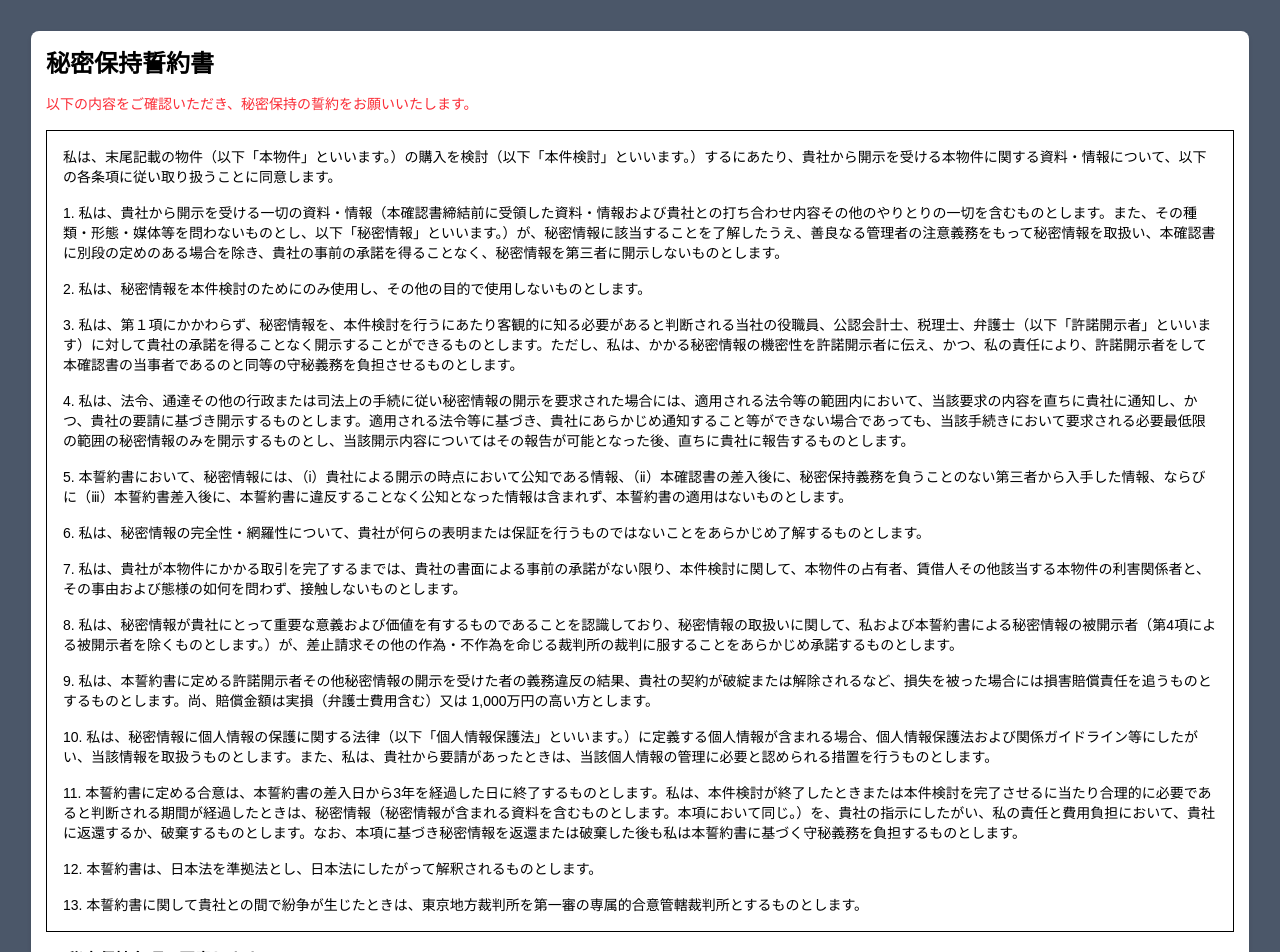
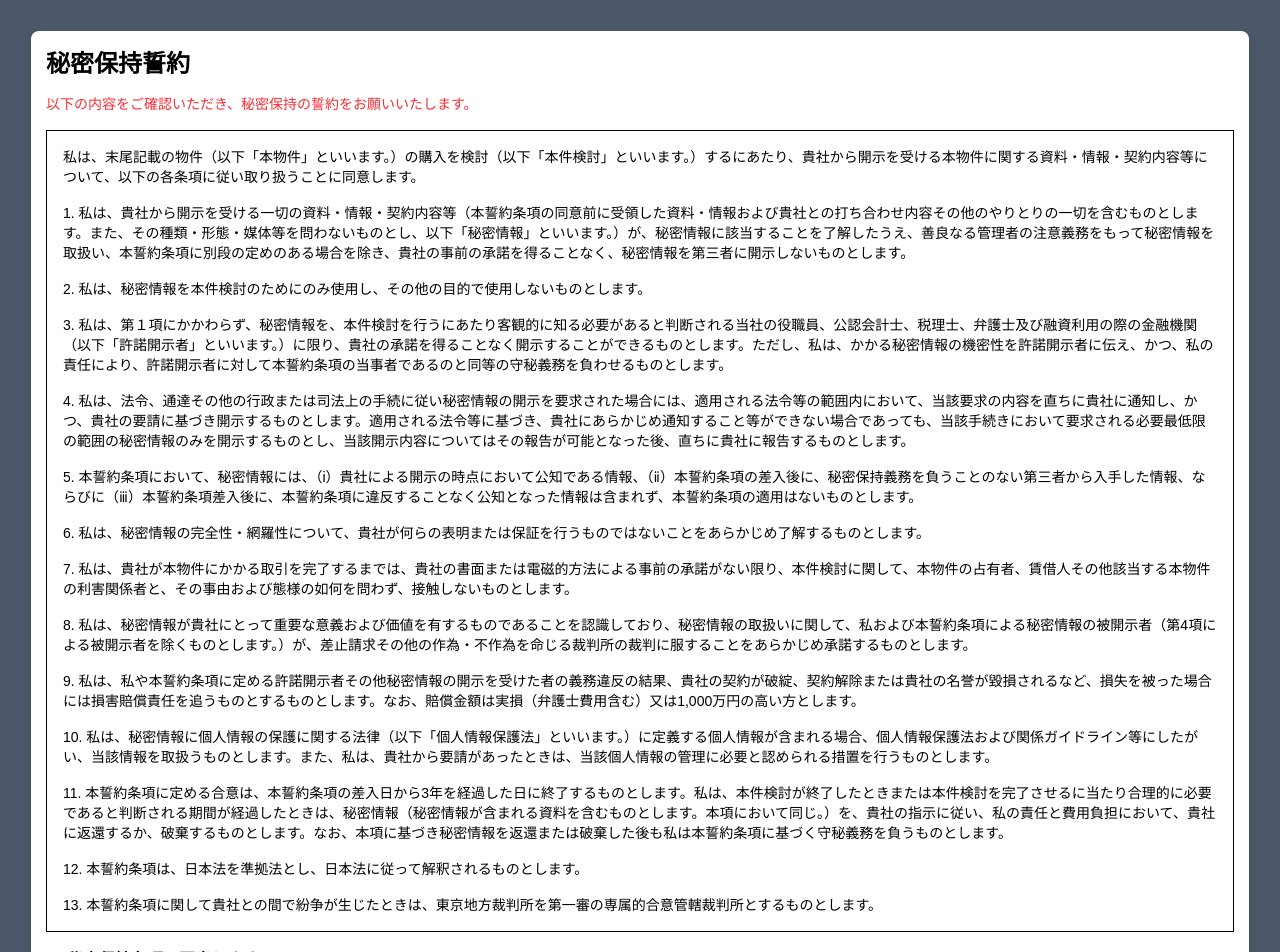
Before and after one commit to TechproAdmin/techpro-form, a Next.js app in the folder frontend/: page /ca in a window 1280 px wide. Shown: the top 952 px of the page. Built offline with nearby package versions, Linux system fonts and the light colour scheme; no server answers.

Commit message:
CAフォームの文言等を修正

```diff
--- a/frontend/src/app/ca/page.tsx
+++ b/frontend/src/app/ca/page.tsx
@@ -16,7 +16,7 @@ export default function CAForm() {
     const [showCAConfirmModal, setShowCAConfirmModal] = useState(false);
     const [formData, setFormData] = useState<CAFormData | null>(null);
     const formRef = useRef<HTMLFormElement>(null);
-
+    const [isSubmitting, setIsSubmitting] = useState(false);
     useEffect(() => {
         const fetchProperties = async () => {
           const properties = await GasApiService.getInstance().fetchProperties();
@@ -56,6 +56,7 @@ export default function CAForm() {
 
     const handleConfirm = async () => {
         if (formData) {
+        setIsSubmitting(true);
             try {
             const response = await GasApiService.getInstance().sendCAFormData(formData);
             if (response.status === "success") {
@@ -82,19 +83,19 @@ export default function CAForm() {
         <div className="ca-page">
         <div className="form-container">
 
-            <h1>秘密保持誓約書</h1>
+            <h1>秘密保持誓約</h1>
             <p className="text-sm text-red-500">
             以下の内容をご確認いただき、秘密保持の誓約をお願いいたします。
             </p>
 
             <div className="text-sm border p-4 my-4">
                 <p className="mb-4">
-                私は、末尾記載の物件（以下「本物件」といいます。）の購入を検討（以下「本件検討」といいます。）するにあたり、貴社から開示を受ける本物件に関する資料・情報について、以下の各条項に従い取り扱うことに同意します。
+                    私は、末尾記載の物件（以下「本物件」といいます。）の購入を検討（以下「本件検討」といいます。）するにあたり、貴社から開示を受ける本物件に関する資料・情報・契約内容等について、以下の各条項に従い取り扱うことに同意します。
                 </p>
 
                 <ol className="list-decimal list-inside space-y-4">
                 <li>
-                    私は、貴社から開示を受ける一切の資料・情報（本確認書締結前に受領した資料・情報および貴社との打ち合わせ内容その他のやりとりの一切を含むものとします。また、その種類・形態・媒体等を問わないものとし、以下「秘密情報」といいます。）が、秘密情報に該当することを了解したうえ、善良なる管理者の注意義務をもって秘密情報を取扱い、本確認書に別段の定めのある場合を除き、貴社の事前の承諾を得ることなく、秘密情報を第三者に開示しないものとします。
+                    私は、貴社から開示を受ける一切の資料・情報・契約内容等（本誓約条項の同意前に受領した資料・情報および貴社との打ち合わせ内容その他のやりとりの一切を含むものとします。また、その種類・形態・媒体等を問わないものとし、以下「秘密情報」といいます。）が、秘密情報に該当することを了解したうえ、善良なる管理者の注意義務をもって秘密情報を取扱い、本誓約条項に別段の定めのある場合を除き、貴社の事前の承諾を得ることなく、秘密情報を第三者に開示しないものとします。
                 </li>
 
                 <li>
@@ -102,7 +103,7 @@ export default function CAForm() {
                 </li>
 
                 <li>
-                    私は、第１項にかかわらず、秘密情報を、本件検討を行うにあたり客観的に知る必要があると判断される当社の役職員、公認会計士、税理士、弁護士（以下「許諾開示者」といいます）に対して貴社の承諾を得ることなく開示することができるものとします。ただし、私は、かかる秘密情報の機密性を許諾開示者に伝え、かつ、私の責任により、許諾開示者をして本確認書の当事者であるのと同等の守秘義務を負担させるものとします。
+                    私は、第１項にかかわらず、秘密情報を、本件検討を行うにあたり客観的に知る必要があると判断される当社の役職員、公認会計士、税理士、弁護士及び融資利用の際の金融機関（以下「許諾開示者」といいます。）に限り、貴社の承諾を得ることなく開示することができるものとします。ただし、私は、かかる秘密情報の機密性を許諾開示者に伝え、かつ、私の責任により、許諾開示者に対して本誓約条項の当事者であるのと同等の守秘義務を負わせるものとします。
                 </li>
 
                 <li>
@@ -110,7 +111,7 @@ export default function CAForm() {
                 </li>
 
                 <li>
-                    本誓約書において、秘密情報には、（i）貴社による開示の時点において公知である情報、（ⅱ）本確認書の差入後に、秘密保持義務を負うことのない第三者から入手した情報、ならびに（ⅲ）本誓約書差入後に、本誓約書に違反することなく公知となった情報は含まれず、本誓約書の適用はないものとします。
+                    本誓約条項において、秘密情報には、（i）貴社による開示の時点において公知である情報、（ⅱ）本誓約条項の差入後に、秘密保持義務を負うことのない第三者から入手した情報、ならびに（ⅲ）本誓約条項差入後に、本誓約条項に違反することなく公知となった情報は含まれず、本誓約条項の適用はないものとします。
                 </li>
 
                 <li>
@@ -118,15 +119,15 @@ export default function CAForm() {
                 </li>
 
                 <li>
-                    私は、貴社が本物件にかかる取引を完了するまでは、貴社の書面による事前の承諾がない限り、本件検討に関して、本物件の占有者、賃借人その他該当する本物件の利害関係者と、その事由および態様の如何を問わず、接触しないものとします。
+                    私は、貴社が本物件にかかる取引を完了するまでは、貴社の書面または電磁的方法による事前の承諾がない限り、本件検討に関して、本物件の占有者、賃借人その他該当する本物件の利害関係者と、その事由および態様の如何を問わず、接触しないものとします。
                 </li>
 
                 <li>
-                    私は、秘密情報が貴社にとって重要な意義および価値を有するものであることを認識しており、秘密情報の取扱いに関して、私および本誓約書による秘密情報の被開示者（第4項による被開示者を除くものとします。）が、差止請求その他の作為・不作為を命じる裁判所の裁判に服することをあらかじめ承諾するものとします。
+                    私は、秘密情報が貴社にとって重要な意義および価値を有するものであることを認識しており、秘密情報の取扱いに関して、私および本誓約条項による秘密情報の被開示者（第4項による被開示者を除くものとします。）が、差止請求その他の作為・不作為を命じる裁判所の裁判に服することをあらかじめ承諾するものとします。
                 </li>
 
                 <li>
-                    私は、本誓約書に定める許諾開示者その他秘密情報の開示を受けた者の義務違反の結果、貴社の契約が破綻または解除されるなど、損失を被った場合には損害賠償責任を追うものとするものとします。尚、賠償金額は実損（弁護士費用含む）又は 1,000万円の高い方とします。
+                    私は、私や本誓約条項に定める許諾開示者その他秘密情報の開示を受けた者の義務違反の結果、貴社の契約が破綻、契約解除または貴社の名誉が毀損されるなど、損失を被った場合には損害賠償責任を追うものとするものとします。なお、賠償金額は実損（弁護士費用含む）又は1,000万円の高い方とします。
                 </li>
 
                 <li>
@@ -134,15 +135,15 @@ export default function CAForm() {
                 </li>
 
                 <li>
-                    本誓約書に定める合意は、本誓約書の差入日から3年を経過した日に終了するものとします。私は、本件検討が終了したときまたは本件検討を完了させるに当たり合理的に必要であると判断される期間が経過したときは、秘密情報（秘密情報が含まれる資料を含むものとします。本項において同じ。）を、貴社の指示にしたがい、私の責任と費用負担において、貴社に返還するか、破棄するものとします。なお、本項に基づき秘密情報を返還または破棄した後も私は本誓約書に基づく守秘義務を負担するものとします。
+                    本誓約条項に定める合意は、本誓約条項の差入日から3年を経過した日に終了するものとします。私は、本件検討が終了したときまたは本件検討を完了させるに当たり合理的に必要であると判断される期間が経過したときは、秘密情報（秘密情報が含まれる資料を含むものとします。本項において同じ。）を、貴社の指示に従い、私の責任と費用負担において、貴社に返還するか、破棄するものとします。なお、本項に基づき秘密情報を返還または破棄した後も私は本誓約条項に基づく守秘義務を負うものとします。
                 </li>
 
                 <li>
-                    本誓約書は、日本法を準拠法とし、日本法にしたがって解釈されるものとします。
+                    本誓約条項は、日本法を準拠法とし、日本法に従って解釈されるものとします。
                 </li>
 
                 <li>
-                    本誓約書に関して貴社との間で紛争が生じたときは、東京地方裁判所を第一審の専属的合意管轄裁判所とするものとします。
+                    本誓約条項に関して貴社との間で紛争が生じたときは、東京地方裁判所を第一審の専属的合意管轄裁判所とするものとします。
                 </li>
                 </ol>
             </div>
@@ -250,6 +251,7 @@ export default function CAForm() {
                 onClose={() => setShowCAConfirmModal(false)}
                 onConfirm={handleConfirm}
                 formData={formData}
+                isSubmitting={isSubmitting}
             />
             <CACompleteModal
                 isOpen={showCompleteModal}
--- a/frontend/src/components/CAConfirmModal.tsx
+++ b/frontend/src/components/CAConfirmModal.tsx
@@ -1,19 +1,21 @@
 import type { CAFormData } from "@/types";
+import { formatNumberWithCommas } from "@/utils";
 
 interface CAConfirmModalProps {
   isOpen: boolean;
   onClose: () => void;
   onConfirm: () => void;
   formData: CAFormData | null;
+  isSubmitting?: boolean;
 }
 
-export const CAConfirmModal = ({ isOpen, onClose, onConfirm, formData }: CAConfirmModalProps) => {
+export const CAConfirmModal = ({ isOpen, onClose, onConfirm, formData, isSubmitting }: CAConfirmModalProps) => {
   if (!isOpen || !formData) return null;
 
   return (
     <div className="fixed inset-0 bg-black bg-opacity-50 flex items-center justify-center z-50">
       <div className="bg-white p-6 rounded-lg max-w-2xl w-full max-h-[90vh] overflow-y-auto">
-        <h2 className="text-xl font-bold mb-4">秘密保持誓約書への同意を受け付けました。</h2>
+        <h2 className="text-xl font-bold mb-4">秘密保持誓約へ同意します</h2>
 
         <div className="space-y-4">
           <div>
@@ -38,7 +40,7 @@ export const CAConfirmModal = ({ isOpen, onClose, onConfirm, formData }: CAConfi
 
           {formData.property && (
             <div>
-              <h3 className="font-bold">物件情報</h3>
+              <h3 className="font-bold">対象物件</h3>
               <div className="grid grid-cols-2 gap-2">
                 <div>物件番号：</div>
                 <div>{formData.property.no}</div>
@@ -46,6 +48,10 @@ export const CAConfirmModal = ({ isOpen, onClose, onConfirm, formData }: CAConfi
               <div className="grid grid-cols-2 gap-2">
                 <div>物件住所：</div>
                 <div>{formData.property.address}</div>
+              </div>
+              <div className="grid grid-cols-2 gap-2">
+                <div>販売価格：</div>
+                <div>{formatNumberWithCommas(formData.property.price.toString())}万円</div>
               </div>
             </div>
           )}
@@ -61,8 +67,9 @@ export const CAConfirmModal = ({ isOpen, onClose, onConfirm, formData }: CAConfi
           <button
             onClick={onConfirm}
             className="px-4 py-2 bg-blue-500 text-white rounded hover:bg-blue-600"
+            disabled={isSubmitting}
           >
-            申し込む
+            {isSubmitting ? "送信中..." : "送信する"}
           </button>
         </div>
       </div>
```
Also changed, not shown: 2 other files (tests, documents, lock files or other folders).
